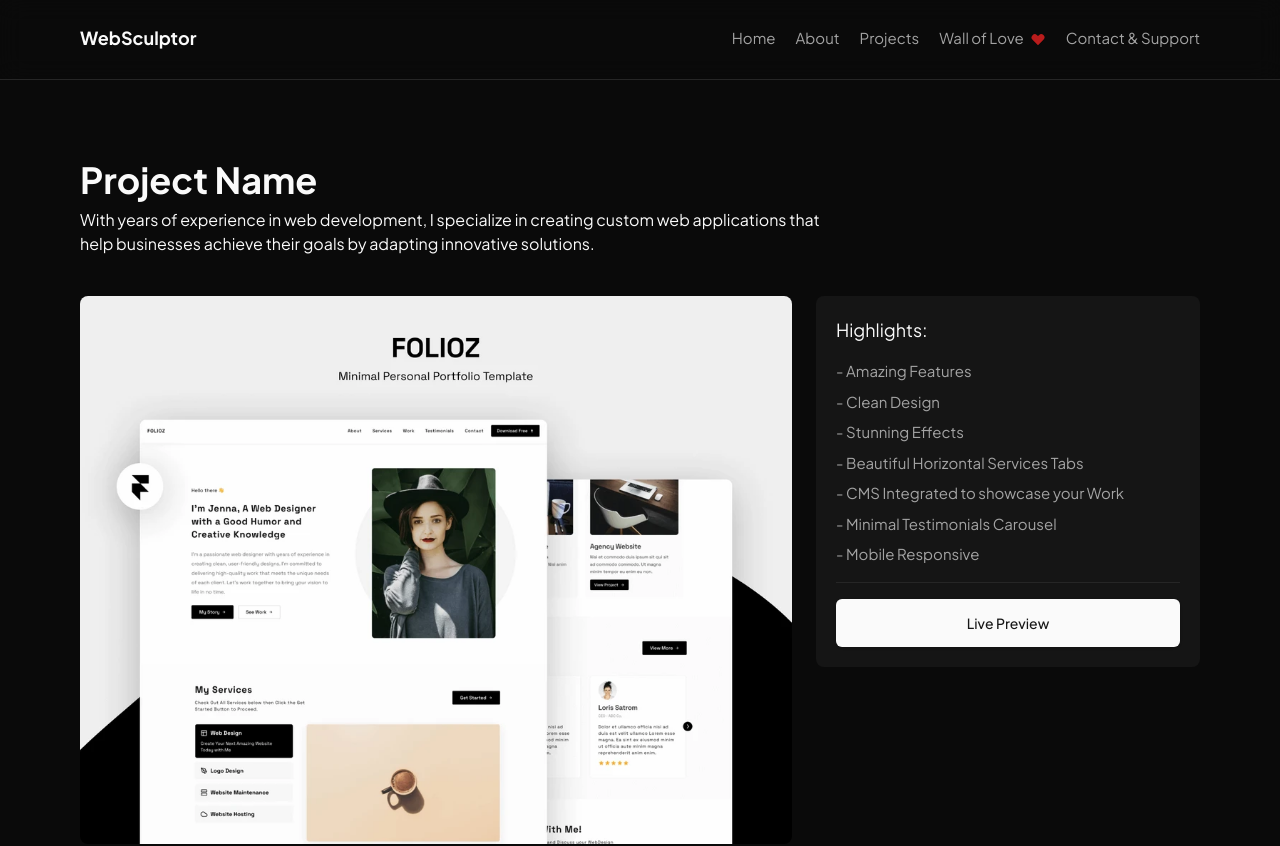
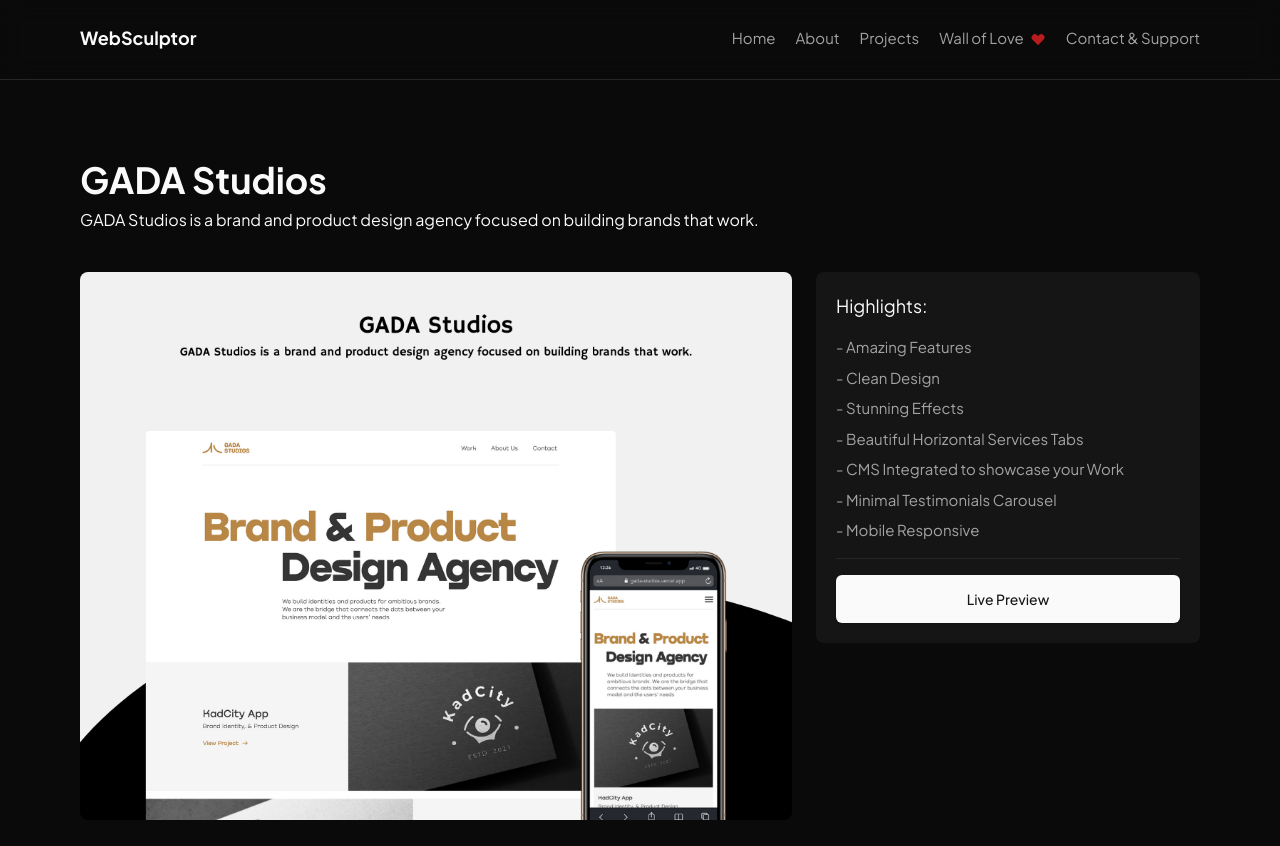
Before and after one commit to WebSculptor/portfolio-2.0, a Next.js app: page /projects/project-detail in a window 1280 px wide. Shown: the top 846 px of the page. Built offline with nearby package versions, Linux system fonts and the light colour scheme.

Commit message:
images changed

```diff
--- a/src/app/projects/[slug]/page.tsx
+++ b/src/app/projects/[slug]/page.tsx
@@ -3,7 +3,7 @@
 import HighlightsCard from "@/components/cards/HighlightsCard";
 import MaxWidthContainer from "@/components/shared/MaxWidthContainer";
 
-import demoImg from "../../../../public/reference.webp";
+import demoImg from "../../../../public/reference.png";
 import Image from "next/image";
 import { useState } from "react";
 import Filter from "@/components/shared/Filter";
@@ -55,12 +55,11 @@
     <div className="w-full">
       <MaxWidthContainer className="py-10 md:py-20">
         <h1 className="w-full max-w-[840px] text-3xl md:text-4xl lg:text-5zxl font-bold">
-          Project Name
+          GADA Studios
         </h1>
         <p className="max-w-3xl mt-2 text-base">
-          With years of experience in web development, I specialize in creating
-          custom web applications that help businesses achieve their goals by
-          adapting innovative solutions.
+          GADA Studios is a brand and product design agency focused on building
+          brands that work.
         </p>
 
         <div className="flex items-start flex-col gap-6 mt-10 lg:flex-row">
--- a/src/components/cards/ProjectCard.tsx
+++ b/src/components/cards/ProjectCard.tsx
@@ -3,7 +3,7 @@
 import Image from "next/image";
 import Link from "next/link";
 
-import demoImg from "../../../public/demo.avif";
+import demoImg from "../../../public/reference.png";
 
 export default function ProjectCard({
   underConstruction,
@@ -23,9 +23,10 @@
         />
       </div>
       <div className="px-5 pt-3 py-6">
-        <h2 className="text-xl font-bold">Project Name</h2>
+        <h2 className="text-xl font-bold">GADA Studios</h2>
         <p className="text-sm line-clamp-2 mt-2 opacity-60 group-hover:opacity-100 transition-opacity duration-200">
-          Sleek and sophisticated font that embodies creativity and innovation.
+          GADA Studios is a brand and product design agency focused on building
+          brands that work.
         </p>
 
         {showButtons && (
--- a/src/components/shared/AboutDetails.tsx
+++ b/src/components/shared/AboutDetails.tsx
@@ -1,5 +1,5 @@
 import Image from "next/image";
-import demoImg from "../../../public/demo.avif";
+import demoImg from "../../../public/reference.png";
 
 export default function AboutDetails({ title, description }: AboutProps) {
   return (
--- a/src/constants/index.ts
+++ b/src/constants/index.ts
@@ -1,6 +1,6 @@
 import { Facebook, Heart, Instagram, Linkedin, Twitter } from "lucide-react";
 
-import demoImg from "../../public/demo.avif";
+import demoImg from "../../public/reference.png";
 
 export const nav_links: NavLinks[] = [
   {
@@ -34,7 +34,7 @@
       "Working alongside him is always pleasant. He completes the task quickly and goes above and beyond what is required. He obviously knows a lot about the work he does, as well. I'm excited for our upcoming project together.",
     name: "Jethro Jonathan",
     createdAt: "February 8th, 2023",
-    imgUrl: "/demo.avif",
+    imgUrl: "/reference.png",
   },
   {
     id: 2,
@@ -43,7 +43,7 @@
       "Abdullahi is an exceptional student who is eager to learn. He is a hard worker who is always looking to learn new skills. His leadership talents are maturing, and he is on the right track. I feel he is the best candidate for your position.",
     name: "Oluwafemi Korede",
     createdAt: "July 26th, 2023",
-    imgUrl: "/demo.avif",
+    imgUrl: "/reference.png",
   },
   {
     id: 3,
@@ -52,7 +52,7 @@
       "Salihu comes highly recommended for opportunities in web frontend development. His knowledge of ReactJs and Next.js, together with his expertise and devotion, make him a tremendous asset to any company.",
     name: "Ajibade Awojide",
     createdAt: "July 26th, 2023",
-    imgUrl: "/demo.avif",
+    imgUrl: "/reference.png",
   },
 ];
 
```
Also changed, not shown: public/reference.png (added).
